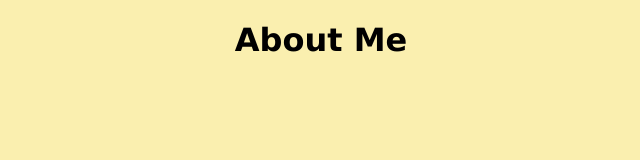
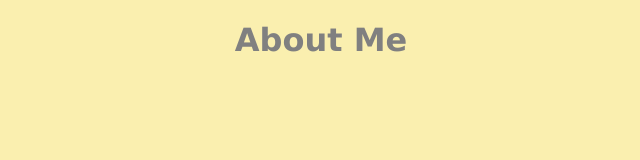
Before and after one commit to 123saaa/123saaa.github.io, a plain HTML site: page index.html in a window 1280 px wide. Shown: the whole page, without its empty margins (319-959 px from the left). Drawn offline with Linux system fonts and the light colour scheme.

Commit message:
Update index.html

```diff
--- a/index.html
+++ b/index.html
@@ -1,6 +1,6 @@
 <!DOCTYPE html>
 <html>
   <body style="background-color:#FAEFAF;">
-<h1 style="text-align:center;font-family:Verdana;text-color:grey">About Me</h1>
+<h1 style="text-align:center;font-family:Verdana;color:grey">About Me</h1>
   </body>
 </html>
```
